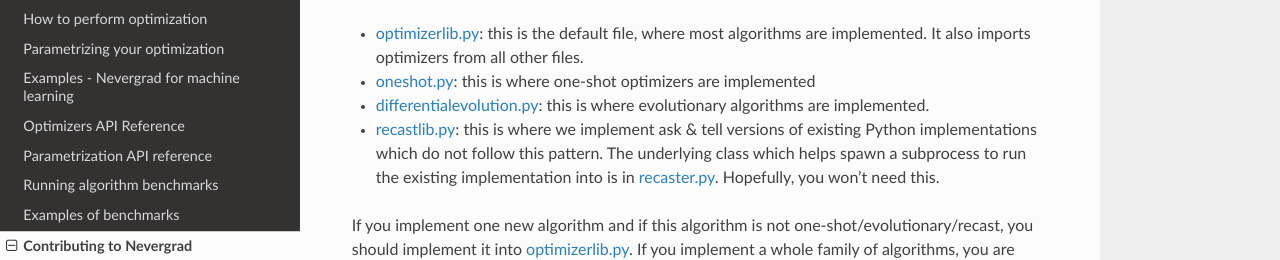
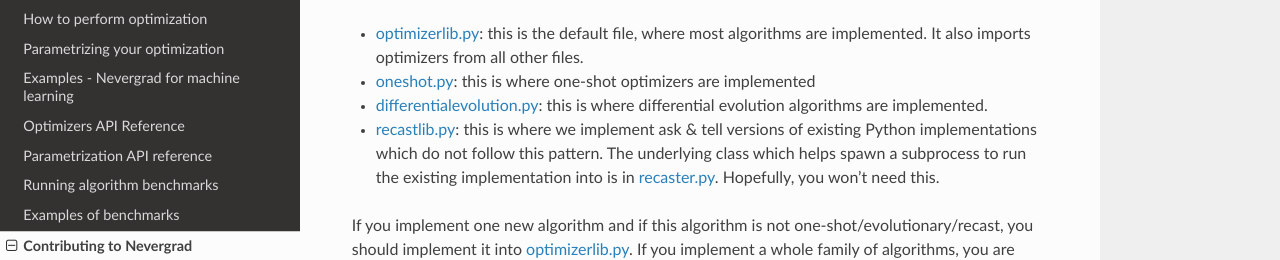
Before and after one commit to facebookresearch/nevergrad, a Sphinx documentation site: the page built from docs/contributing.rst, in a window 1280 px wide and 900 px high, scrolled down 2247 px. Shown: the part 162-422 px from the top of the window. Built offline with Sphinx 7.4.7 and the Read the Docs theme 2.0.0, drawn with Linux system fonts in a browser that asks for light colours.

Commit message:
fix doc about DE

```diff
--- a/docs/contributing.rst
+++ b/docs/contributing.rst
@@ -102,7 +102,7 @@
 
 - `optimizerlib.py <https://github.com/facebookresearch/nevergrad/blob/master/nevergrad/optimization/optimizerlib.py>`_: this is the default file, where most algorithms are implemented. It also imports optimizers from all other files.
 - `oneshot.py <https://github.com/facebookresearch/nevergrad/blob/master/nevergrad/optimization/oneshot.py>`_: this is where one-shot optimizers are implemented
-- `differentialevolution.py <https://github.com/facebookresearch/nevergrad/blob/master/nevergrad/optimization/differentialevolution.py>`_: this is where evolutionary algorithms are implemented.
+- `differentialevolution.py <https://github.com/facebookresearch/nevergrad/blob/master/nevergrad/optimization/differentialevolution.py>`_: this is where differential evolution algorithms are implemented.
 - `recastlib.py <https://github.com/facebookresearch/nevergrad/blob/master/nevergrad/optimization/recastlib.py>`_: this is where we implement ask & tell versions of existing Python implementations which do not follow this pattern. The underlying class which helps spawn a subprocess to run the existing implementation into is in `recaster.py <https://github.com/facebookresearch/nevergrad/blob/master/nevergrad/optimization/recaster.py>`_. Hopefully, you won't need this.
 
 If you implement one new algorithm and if this algorithm is not one-shot/evolutionary/recast, you should implement it into `optimizerlib.py <https://github.com/facebookresearch/nevergrad/blob/master/nevergrad/optimization/optimizerlib.py>`_. If you implement a whole family of algorithms, you are welcome to create a new corresponding file.
```
